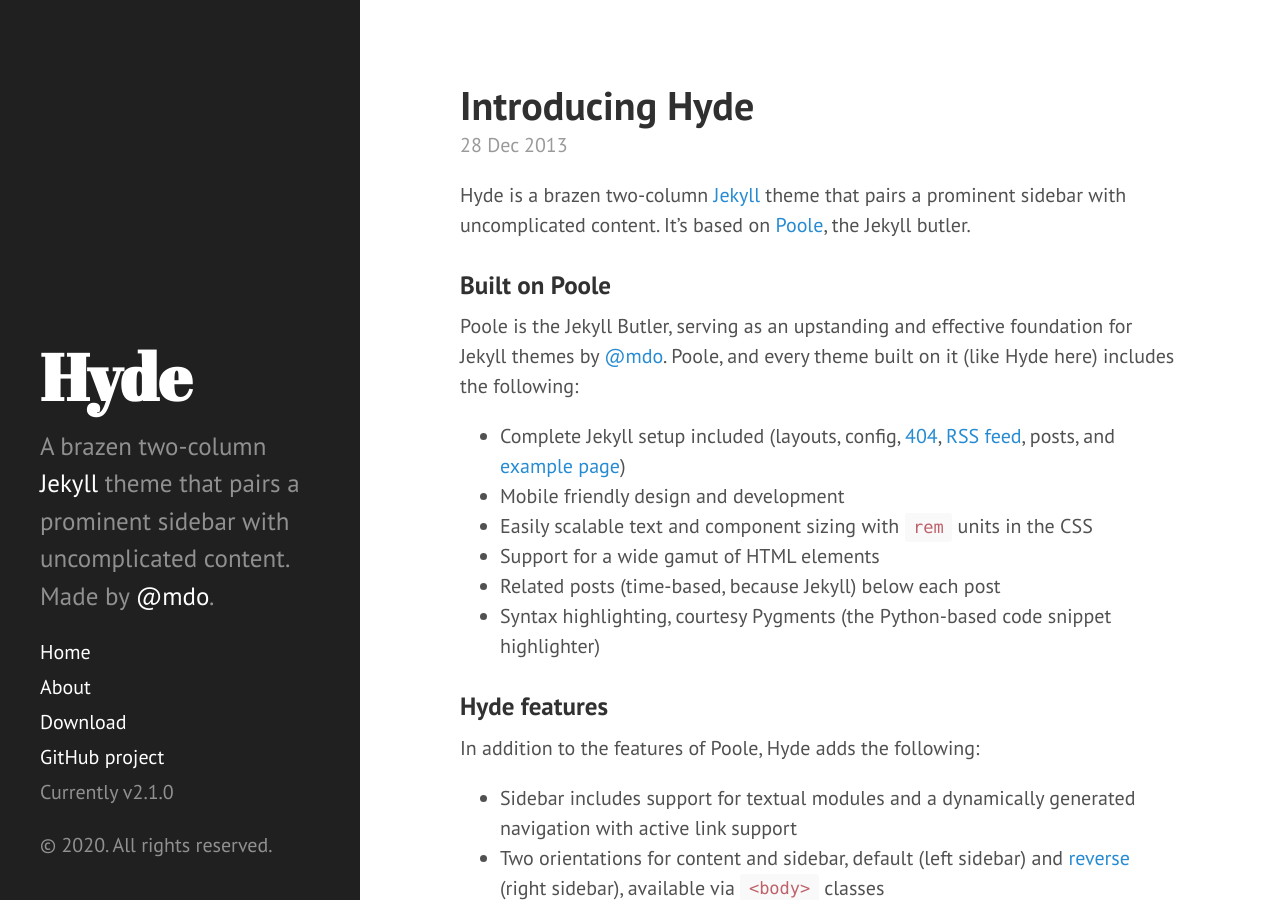
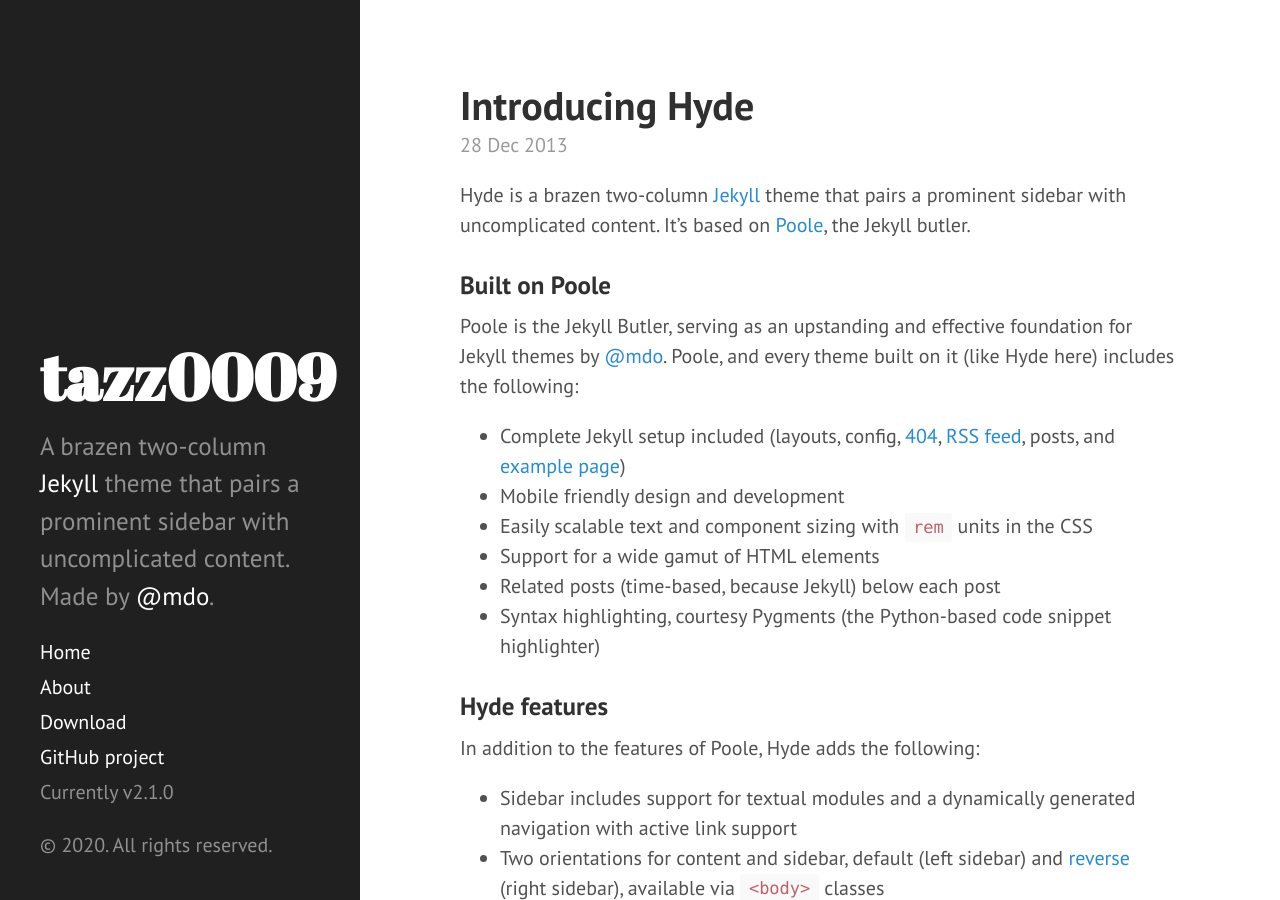
Before and after one commit to tazz0009/tazz0009.github.io, a Jekyll site: the page built from index.html, in a window 1280 px wide and 900 px high. Built offline with Jekyll 4.4.1, drawn with Linux system fonts in a browser that asks for light colours; Markdown is read by kramdown in place of the engine named in the settings; the list of posts is cut into pages by our own code.

Commit message:
Update _config.yml

```diff
--- a/_config.yml
+++ b/_config.yml
@@ -7,15 +7,15 @@ permalink:        pretty
 relative_permalinks: true
 
 # Setup
-title:            Hyde
+title:            tazz0009
 tagline:          'A Jekyll theme'
 description:      'A brazen two-column <a href="http://jekyllrb.com" target="_blank">Jekyll</a> theme that pairs a prominent sidebar with uncomplicated content. Made by <a href="https://twitter.com/mdo" target="_blank">@mdo</a>.'
-url:              'https://tazz0009.github.io/'
-baseurl:          '/'
+url:              https://tazz0009.github.io/
+baseurl:          /
 
 author:
-  name:           'Mark Otto'
-  url:            https://twitter.com/mdo
+  name:           'tazz0009'
+  url:
 
 paginate:         5
 
@@ -23,4 +23,4 @@ paginate:         5
 version:          2.1.0
 
 github:
-  repo:           https://github.com/poole/hyde
+  repo:           https://github.com/tazz009/
```
